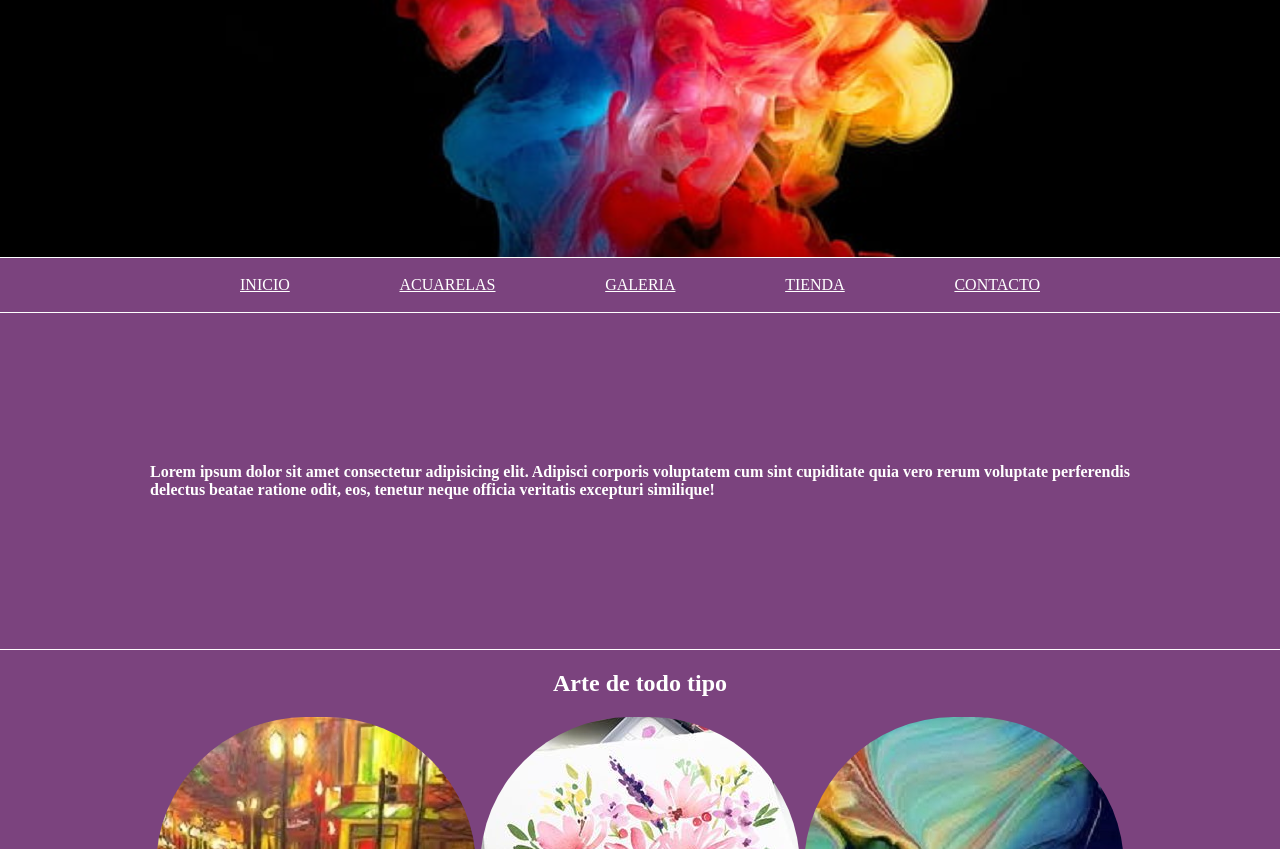
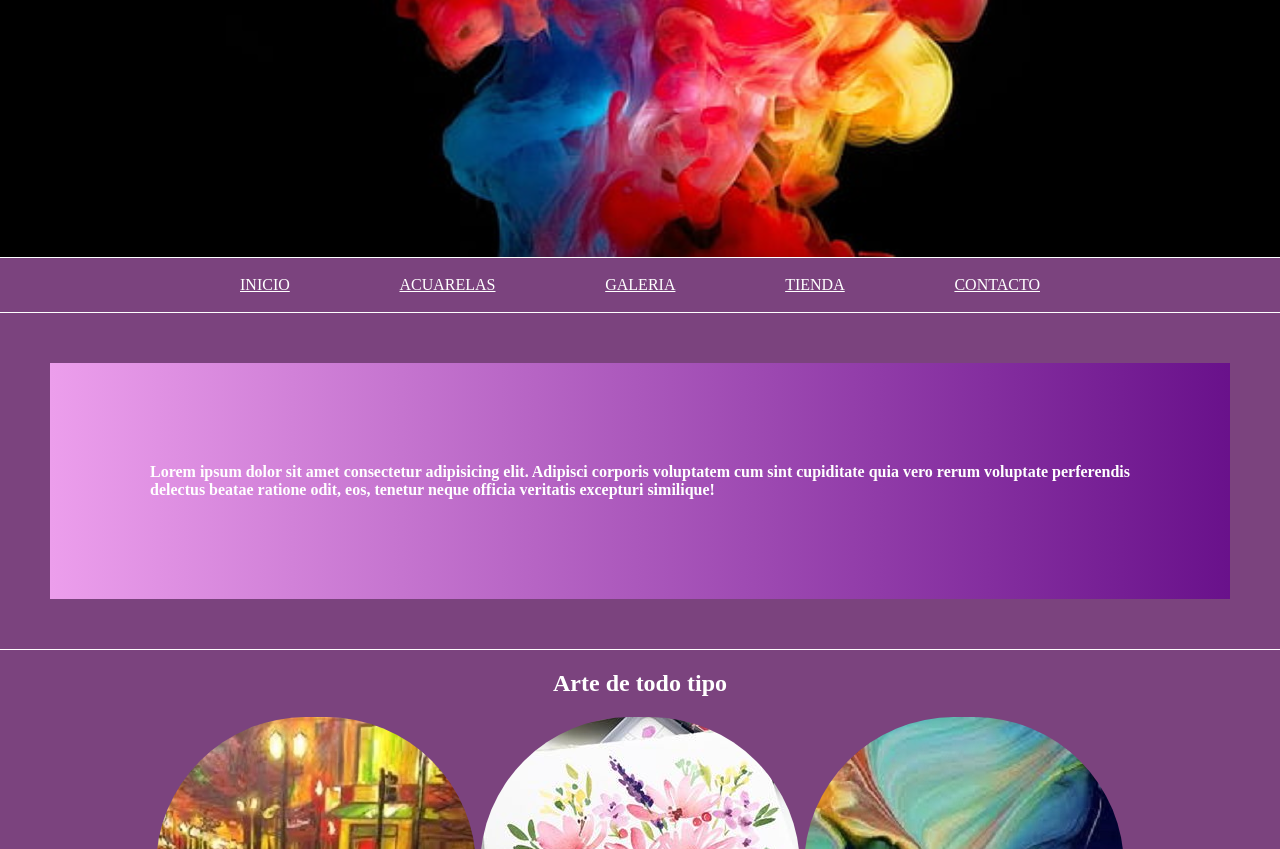
Before and after one commit to YESICATORRICO/CODER.YESICAT, a plain HTML site: page index.html in a window 1280 px wide. Shown: the part 344-1193 px from the top of the page. Drawn offline with Linux system fonts and the light colour scheme.

Commit message:
arregle bug en gradiente

```diff
--- a/estilo/style.css
+++ b/estilo/style.css
@@ -54,7 +54,7 @@ h2 {
    border: 50px solid #7b437e;
    font-weight: bold;
    color: white;
-background-image: linear-gradient( to left rgb(105,17,139), rgb(236, 158, 236));
+   background-image: linear-gradient( to left, rgb(105, 17, 139), rgb(236, 158, 236));
 }
 
 .arte {
```
